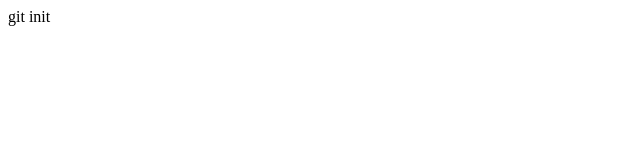
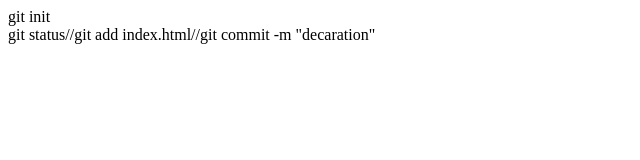
Before and after one commit to LiuruiqiById/firstProject, a plain HTML site: page index.html in a window 1280 px wide. Shown: the whole page, without its empty margins (0-640 px from the left). Drawn offline with Linux system fonts and the light colour scheme.

Commit message:
the second time

```diff
--- a/index.html
+++ b/index.html
@@ -8,6 +8,6 @@
 </head>
 <body>
     <div>git init</div>
-
+    <div>git status//git add index.html//git commit -m "decaration"</div>
 </body>
 </html>
```
